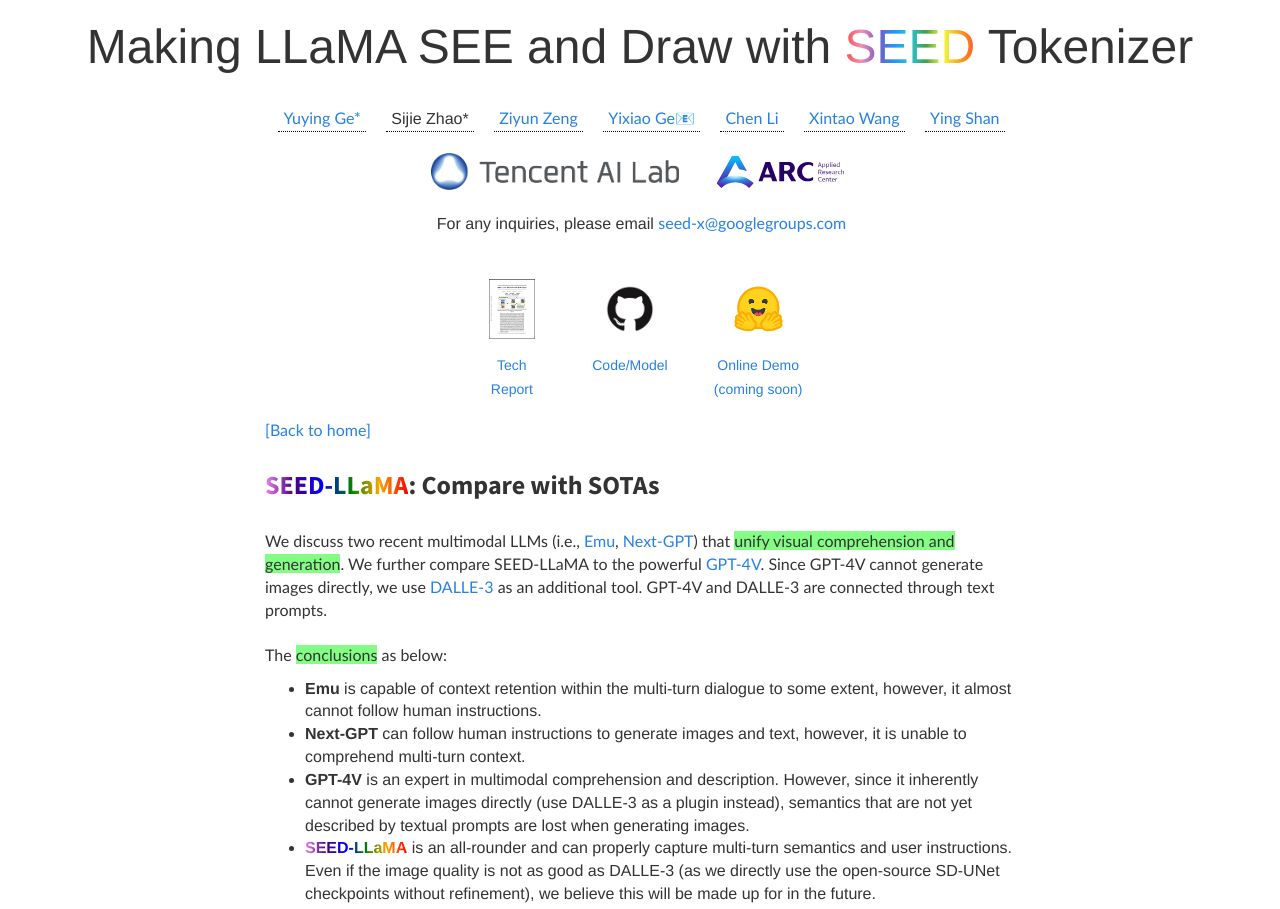
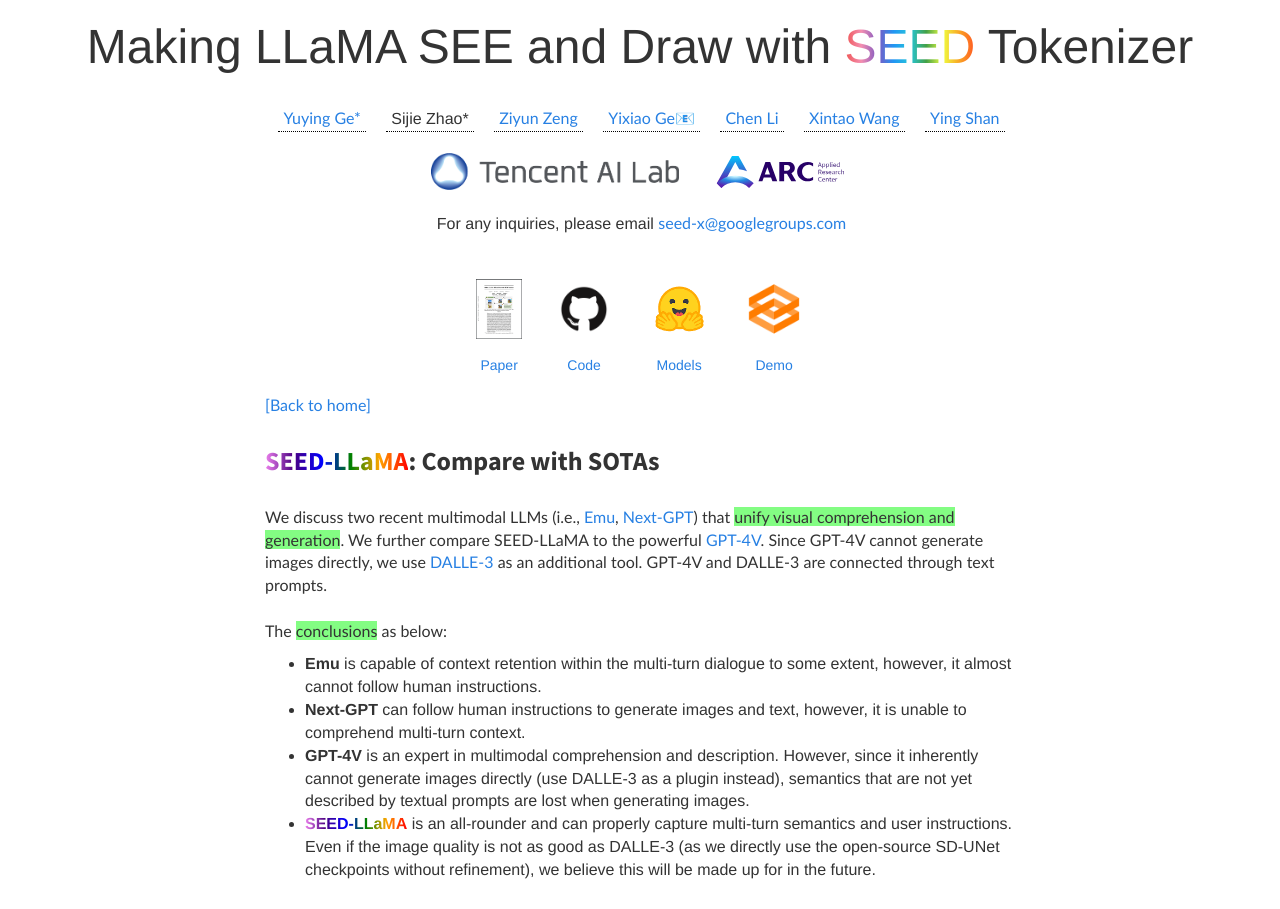
Before and after one commit to AILab-CVC/AILab-CVC.github.io, a plain HTML site: page seed/seed_llama_compare.html in a window 1280 px wide. Shown: the top 909 px of the page. Drawn offline with nearby package versions, Linux system fonts and the light colour scheme; some packages are replaced by stand-ins of ours; a script that the page names is missing.

Commit message:
seed: fix typo

```diff
--- a/seed/seed_llama_compare.html
+++ b/seed/seed_llama_compare.html
@@ -210,30 +210,30 @@
                   <li>
                       <a target="_blank" href="https://arxiv.org/abs/2310.01218">
                           <image src="img/seed_llama_1st_page.png" height="60px">
-                                <h4><strong>Tech Report</strong></h4>
+                              <h4><strong>Paper</strong></h4>
                       </a>
                   </li>
 
                   <li>
                       <a target="_blank" href="https://github.com/AILab-CVC/SEED">
                           <image src="img/github.png" height="60px">
-                                <h4><strong>Code/Model</strong></h4>
+                              <h4><strong>Code</strong></h4>
                       </a>
                   </li>
 
                   <li>
-                        <a target="_blank" href="">
+                      <a target="_blank" href="https://huggingface.co/AILab-CVC/SEED">
                           <image src="img/hf_logo.png" height="60px">
-                                <h4><strong>Online Demo (coming soon)</strong></h4>
+                              <h4><strong>Models</strong></h4>
                       </a>
                   </li>
 
-                    <!-- <li>
-                        <a target="_blank" href="./seed_llama.html">
-                            <image src="img/icon.png" height="60px">
-                                <h4><strong>Back to Project</strong></h4>
+                  <li>
+                      <a target="_blank" href="https://10a4e7976e6fc2032c.gradio.live/">
+                          <image src="img/gradio.png" height="60px">
+                              <h4><strong>Demo</strong></h4>
                       </a>
-                    </li> -->
+                  </li>
 
                 </ul>
 
```
Also changed, not shown: seed/index.html (+1 -1 lines). Lines whose indentation alone changed are shown as unchanged.
